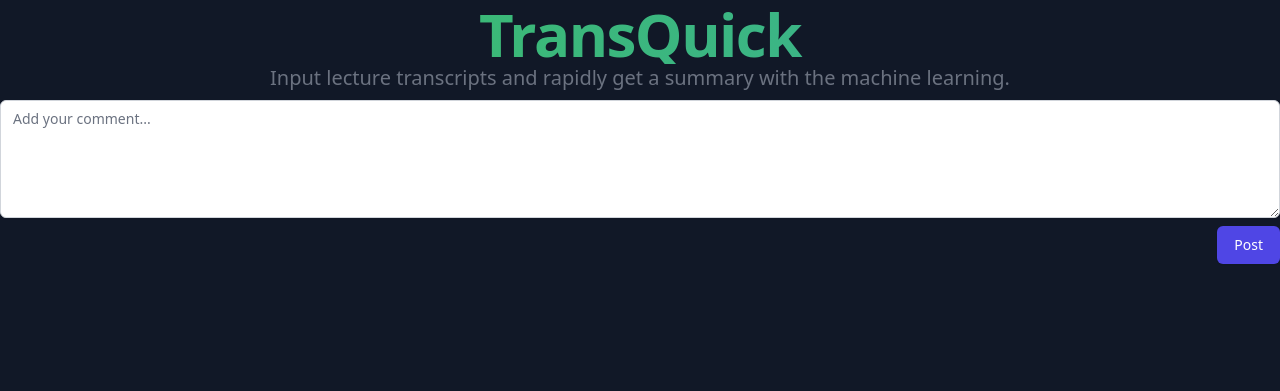
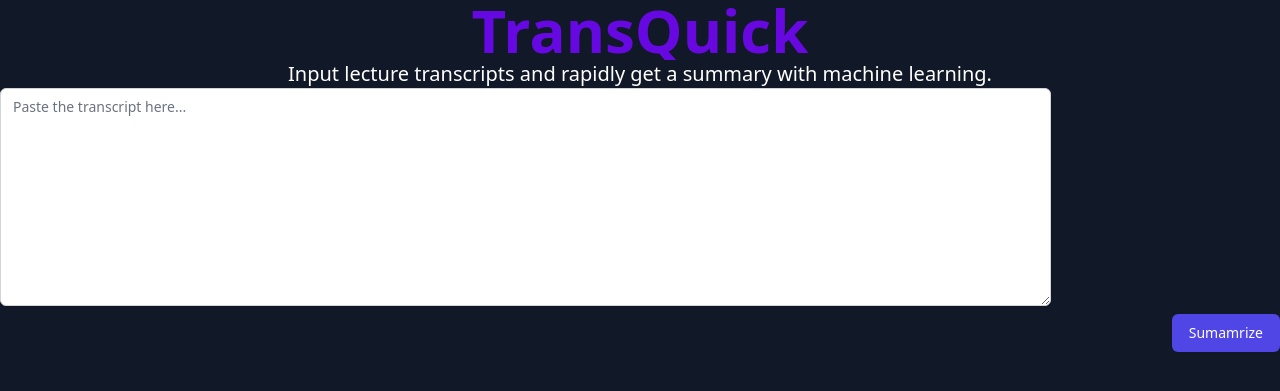
Before and after one commit to portoaj/TransQuick, a Flask app: page / in a window 1280 px wide. Shown: the top 391 px of the page. Run offline with Flask 2, Linux system fonts and the light colour scheme.

Commit message:
repositioning

```diff
--- a/static/css/main.css
+++ b/static/css/main.css
@@ -11,13 +11,13 @@
     /* Fallback: Set a background color. */
     background-color: teal;
 
-    background: linear-gradient(270deg, #3ba4c6, #3bc643, #15e3f3, #e7a91f, #0a50e9);
+    background: linear-gradient(270deg, #800bda, #5406e7, #5406e7);
     background-size: 1000% 1000%;
     background-repeat: repeat;
 
-    -webkit-animation: title-gradient 21s ease infinite;
-    -moz-animation: title-gradient 21s ease infinite;
-    animation: title-gradient 21s ease infinite;
+    -webkit-animation: title-gradient 30s ease infinite;
+    -moz-animation: title-gradient 30s ease infinite;
+    animation: title-gradient 30s ease infinite;
 
     -webkit-background-clip: text;
     -webkit-text-fill-color: transparent;
--- a/templates/index.html
+++ b/templates/index.html
@@ -11,40 +11,36 @@
 
 <body class="bg-gray-900">
 <header>
-    <div class="max-w-7xl mx-auto py-15 px-4  lg:px-8">
-        <div class="text-center">
-            <h1 class="mt-1 text-4xl font-extrabold text-gray-900 sm:text-5xl sm:tracking-tight lg:text-6xl title-gradient">
-                TransQuick</h1>
-            <p class="  mx-auto text-xl text-gray-500">Input lecture transcripts and rapidly get a summary with
-                the
-                machine learning.</p>
-        </div>
+    <div class="text-center my-200">
+        <h1 class=" text-4xl font-extrabold text-gray-900 sm:text-5xl lg:text-6xl title-gradient ">
+            TransQuick</h1>
+        <h2 class=" text-xl text-white">Input lecture transcripts and rapidly get a summary with
+            machine learning.</h2>
     </div>
-
 </header>
 
 <main>
 
-    <div>
-        <div class="mt-2">
-            <div id="tabs-1-panel-1" class="p-0.5 -m-0.5 rounded-lg" aria-labelledby="tabs-1-tab-1"
-                 role="tabpanel" tabindex="0">
-                <label for="transcript" class="sr-only">Transcript</label>
-                <div>
-                        <textarea rows="5" name="transcript" id="transcript"
-                                  class="shadow-sm focus:ring-indigo-500 focus:border-indigo-500 block w-full sm:text-sm border-gray-300 rounded-md"
-                                  placeholder="Add your comment..."></textarea>
-                </div>
-            </div>
+    <div class=""
+    <div class="mt-2 flex items-center " style="justify-content: center">
+        <div id="tabs-1-panel-1" class="p-0.5 -m-0.5 rounded-lg " aria-labelledby="tabs-1-tab-1"
+             role="tabpanel" tabindex="0">
+            <label for="transcript" class="sr-only">Transcript</label>
+
+            <textarea rows="10" cols="125" name="transcript" id="transcript"
+                      class=" shadow-sm focus:ring-indigo-500 focus:border-indigo-500 block  sm:text-sm border-gray-300 rounded-md"
+                      placeholder="Paste the transcript here..."></textarea>
+
         </div>
     </div>
+
     <div class="mt-2 flex justify-end">
         <button onclick="summarize()"
-                class="inline-flex items-center px-4 py-2 border border-transparent text-sm font-medium rounded-md shadow-sm text-white bg-indigo-600 hover:bg-indigo-700 focus:outline-none focus:ring-2 focus:ring-offset-2 focus:ring-indigo-500">
-            Post
+                class="inline-flex  px-4 py-2 border border-transparent text-sm font-medium rounded-md shadow-sm text-white bg-indigo-600 hover:bg-indigo-700 focus:outline-none focus:ring-2 focus:ring-offset-2 focus:ring-indigo-500">
+            Sumamrize
         </button>
     </div>
-
+</main>
 </main>
 
 </body>
```
